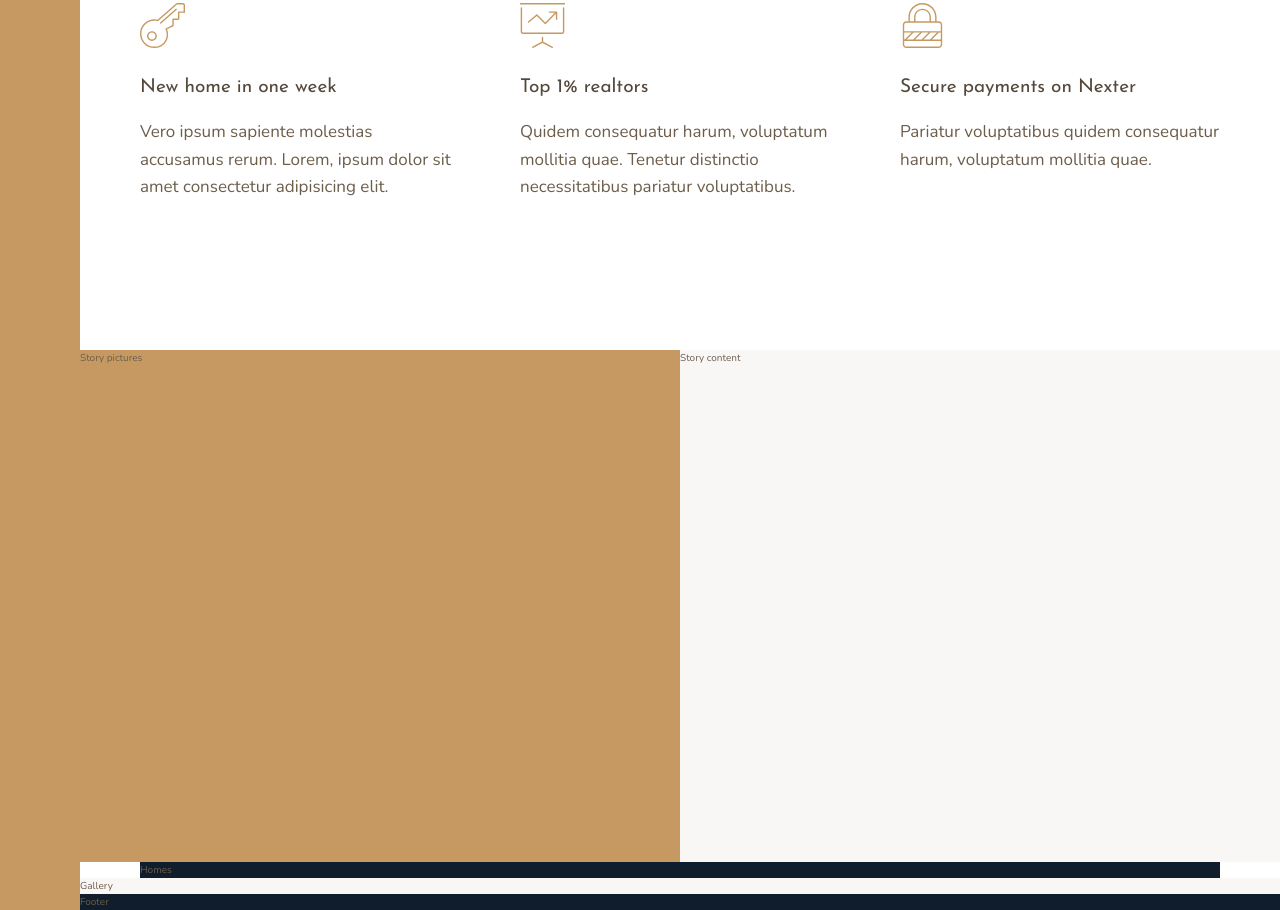
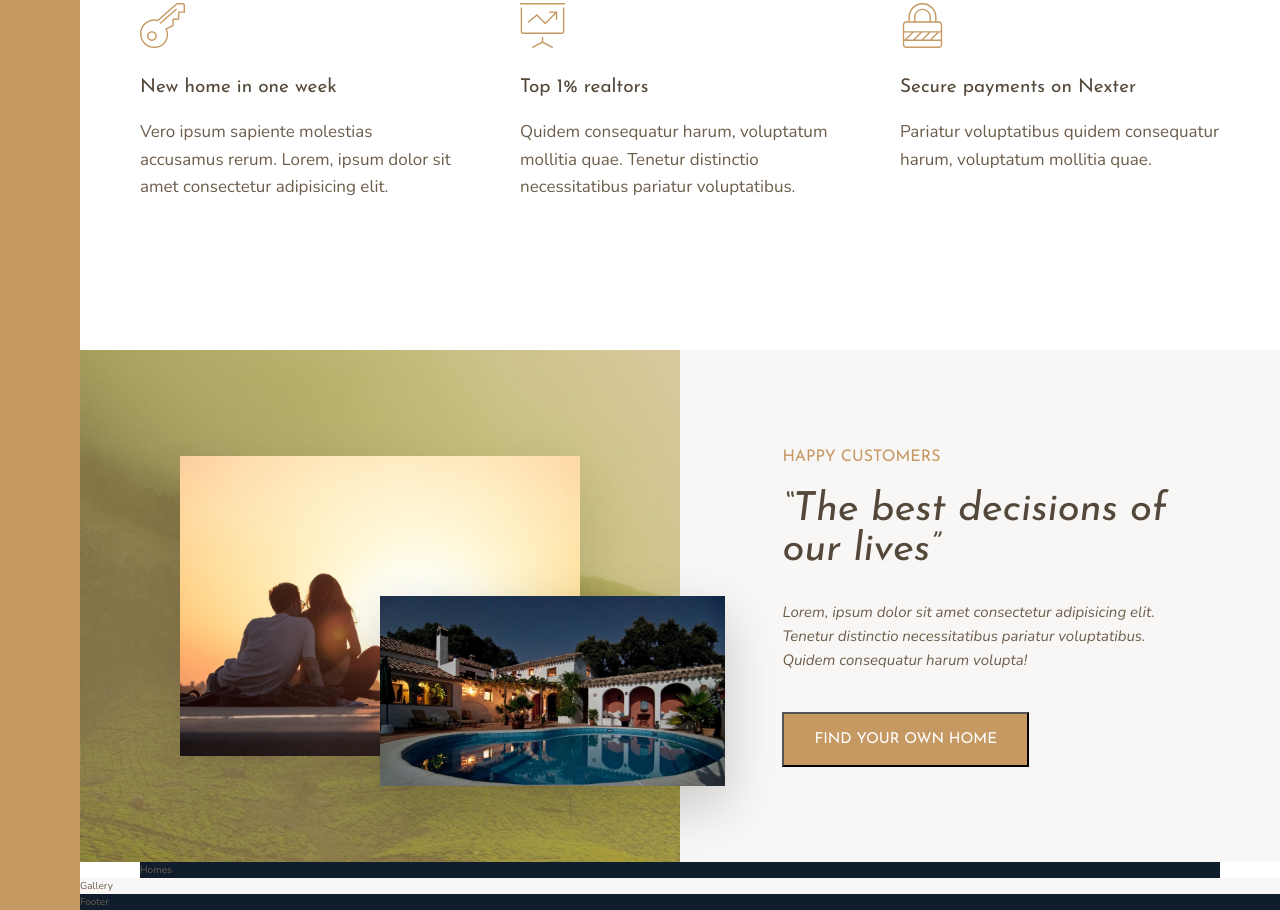
Before and after one commit to bleyyannick/grid_nexter, a website: page index.html in a window 1280 px wide. Shown: the part 1024-1934 px from the top of the page. Drawn offline with nearby package versions, Linux system fonts and the light colour scheme.

Commit message:
building story pictures section

```diff
--- a/index.html
+++ b/index.html
@@ -80,11 +80,17 @@
         </section>
 
         <div class="story__pictures">
-            Story pictures
+            <img src="img/story-1.jpeg" alt="Couple with new house" class="story__img--1" >
+            <img src="img/story-2.jpeg" alt="New house" class="story__img--2">
         </div>
 
         <div class="story__content">
-            Story content
+            <h3 class="heading-3 mb-sm">Happy customers</h3>
+            <h2 class="heading-2 heading-2--dark mb-md">&ldquo;The best decisions of our lives&rdquo;</h2>
+            <p class="story__text">
+                Lorem, ipsum dolor sit amet consectetur adipisicing elit. Tenetur distinctio necessitatibus pariatur voluptatibus. Quidem consequatur harum volupta!
+            </p>
+            <button class="btn">Find your own home</button>
         </div>
 
         <section class="homes">
--- a/sass/_story.scss
+++ b/sass/_story.scss
@@ -2,10 +2,48 @@
 
     &__pictures {
         background-color: $color-primary;
+        background-image: linear-gradient(rgba($color-primary, .5), rgba($color-primary, .5) ), url(../img/back.jpg);
         grid-column: full-start / col-end 4;
+
+        display: grid;
+        grid-template-rows: repeat(6, 1fr);
+        grid-template-columns: repeat(6, 1fr);
+        align-items: center;
+    }
+
+    &__img--1 {
+        width: 100%;
+        grid-row: 2/ 6;
+        grid-column: 2 /6;
+        box-shadow: 0 2rem 5rem rgba(#000, .1);
+    }
+    &__img--2{
+        width: 115%;
+        grid-row: 4/ 6;
+        grid-column: 4 /7;
+        z-index: 20;
+        box-shadow: 0 2rem 5rem rgba(#000, .2);
+
     }
     &__content {
         background-color: $color-grey-light-1;
         grid-column: col-start 5/ full-end;
+
+        padding: 6rem 8vw;
+        /*
+        display: flex;
+        flex-direction: column;
+        justify-content: center;
+        align-items: start;
+        */
+        display: grid;
+        align-content:center;
+        justify-items: start;
+    }
+
+    &__text{
+        font-size: 1.5rem;
+        font-style: italic;
+        margin-bottom: 4rem;
     }
 }
--- a/sass/_typography.scss
+++ b/sass/_typography.scss
@@ -9,10 +9,18 @@
 
 .heading-2{
     @extend %heading;
+    font-size: 4rem;
+    font-style: italic;
+    line-height: 1;
+    &--light { color: $color-grey-light-1;}
+    &--dark { color: $color-grey-dark-1;}
 }
 
 .heading-3{
     @extend %heading;
+    font-size: 1.6rem;
+    color: $color-primary;
+    text-transform: uppercase;
 
 }
 
@@ -23,3 +31,25 @@
     &--light { color: $color-grey-light-1;}
     &--dark { color: $color-grey-dark-1;}
 }
+
+.btn {
+   background-color: $color-primary;
+   color: #fff;
+   border-radius: 0;
+   font-family: $font-display;
+   font-size: 1.5rem;
+   text-transform: uppercase;
+   padding: 1.8rem 3rem;
+   cursor: pointer;
+   transition: all .2s;
+
+   &:hover {
+       background-color: $color-primary-dark;
+   }
+}
+
+
+.mb-sm {margin-bottom: 2rem; }
+.mb-md {margin-bottom: 3rem; }
+.mb-l {margin-bottom: 4rem; }
+.mb-xl {margin-bottom: 5rem; }
```
Also changed, not shown: css/style.css.
